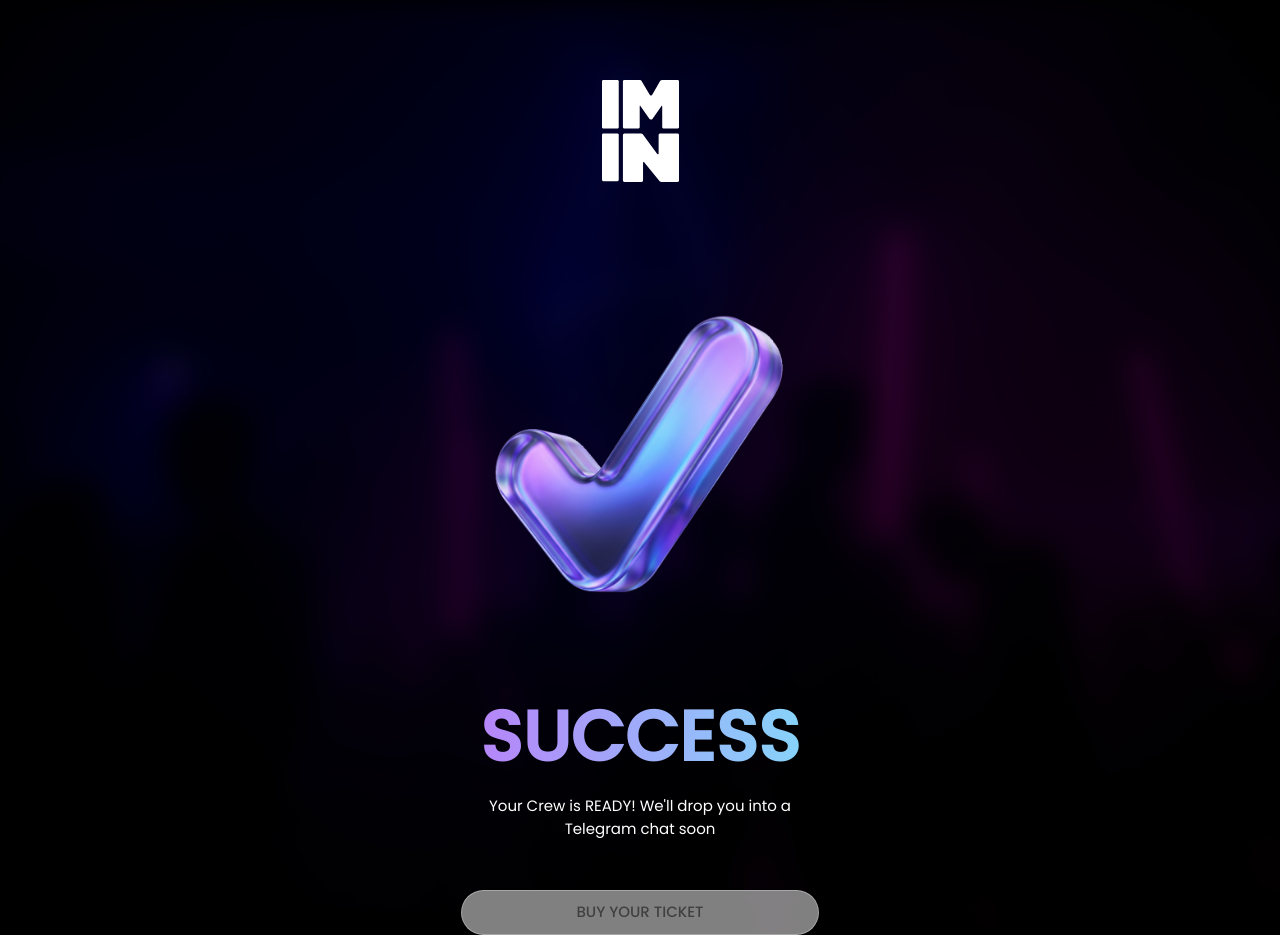
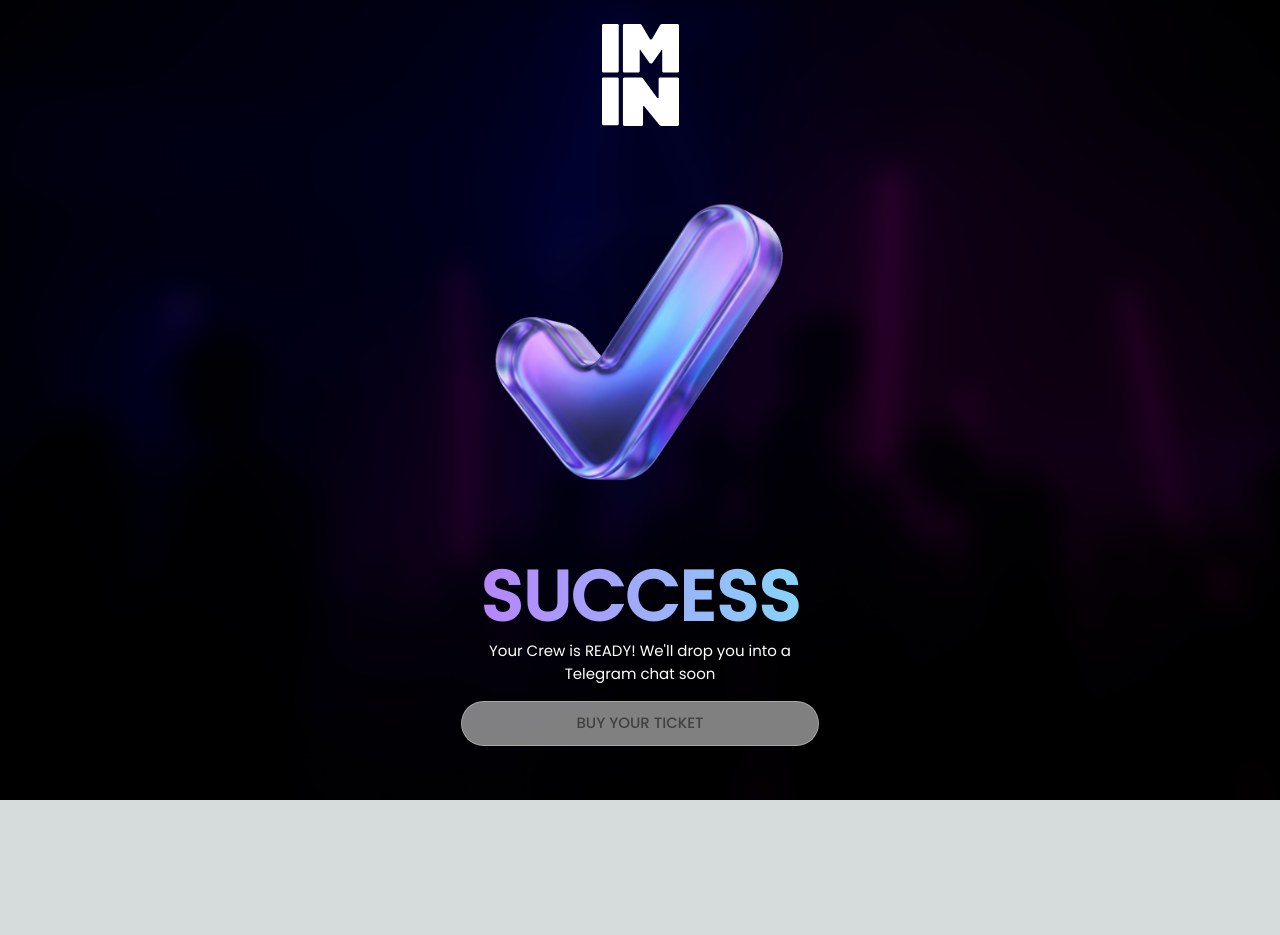
Before and after one commit to IvanKozmulyak/imin-webaap, a Next.js app: page /success in a window 1280 px wide. After the commit the page ends 800 px from the top, so only its background shows below. Built offline with nearby package versions, Linux system fonts and the light colour scheme.

Commit message:
Add fe part

```diff
--- a/app/register/page.tsx
+++ b/app/register/page.tsx
@@ -449,7 +449,7 @@ export default function RegisterPage() {
           {/* Languages */}
           <div className="mb-[75px]">
             <label className="block mb-4 text-white text-xs font-normal">
-              Language(s) I speak
+              Language(s) I speak <span className="text-[#CC0000]">*</span>
             </label>
             <div className={`flex gap-6 w-full ${errors.languagesISpeak ? 'mb-1' : ''}`}>
               {LANGUAGES.map((language) => (
--- a/app/success/page.tsx
+++ b/app/success/page.tsx
@@ -54,7 +54,7 @@ function SuccessContent() {
       />
 
       {/* Content */}
-      <div className="relative z-10 flex flex-col items-center pt-20 px-6">
+      <div className="relative z-10 flex flex-col items-center pt-6 px-6">
         {/* Logo */}
         <svg
           width="77"
@@ -62,7 +62,7 @@ function SuccessContent() {
           viewBox="0 0 77 102"
           fill="none"
           xmlns="http://www.w3.org/2000/svg"
-          className="mb-16"
+          className="mb-2"
         >
           <path
             d="M20.9239 47.2449V1.24693C20.9239 0.554192 21.6817 0 22.8725 0H37.7034C38.4612 0 39.219 0.277095 39.4355 0.831288L47.5546 14.409C47.8794 14.8939 48.4207 15.4481 48.962 15.4481C49.6115 15.4481 50.0445 14.8939 50.3693 14.409L58.2719 0.831288C58.7049 0.277095 59.3544 0 60.2205 0H75.0514C76.134 0 77 0.554192 77 1.24693V47.2449C77 48.0069 76.134 48.4918 75.0514 48.4918H62.1691C61.0865 48.4918 60.2205 48.0069 60.2205 47.2449V26.2548C60.1122 25.7007 59.6792 25.6314 59.3544 26.1856L50.5858 38.7242C49.2867 40.1789 47.7711 39.3476 47.3381 38.7242L38.5695 26.1856C38.2447 25.6314 37.7034 25.7007 37.7034 26.2548V47.2449C37.7034 48.0069 36.7291 48.4918 35.7548 48.4918H22.8725C21.6817 48.4918 20.9239 48.0069 20.9239 47.2449Z"
@@ -85,7 +85,7 @@ function SuccessContent() {
         {/* Success Content */}
         <div className="flex flex-col items-center w-full max-w-[358px]">
           {/* Success Icon */}
-          <div className="w-[438px] h-[420px] mb-9 flex items-center justify-center">
+          <div className="w-[438px] h-[420px] mb-2 flex items-center justify-center">
             <img
               src="/assets/success.png"
               alt="Success"
@@ -95,7 +95,7 @@ function SuccessContent() {
 
           {/* Success Text with Gradient */}
           <h1
-            className="text-[70px] font-semibold uppercase text-center leading-none mb-[23px]"
+            className="text-[70px] font-semibold uppercase text-center leading-none mb-2"
             style={{
               background: 'linear-gradient(90deg, #B685F9 0%, #87D3FA 100%)',
               WebkitBackgroundClip: 'text',
@@ -107,7 +107,7 @@ function SuccessContent() {
           </h1>
 
           {/* Message */}
-          <p className="text-white text-center text-[15px] font-normal leading-normal mb-[50px] w-[322px]">
+          <p className="text-white text-center text-[15px] font-normal leading-normal mb-4 w-[322px]">
             Your Crew is READY! We&apos;ll drop you into a Telegram chat soon
           </p>
 
```
